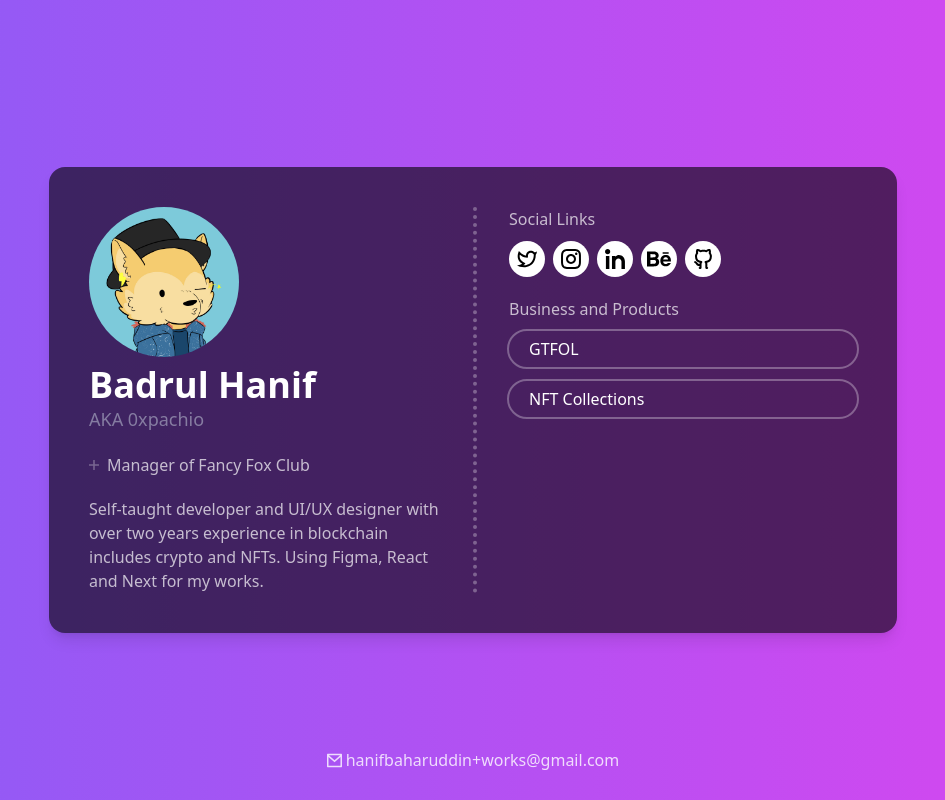
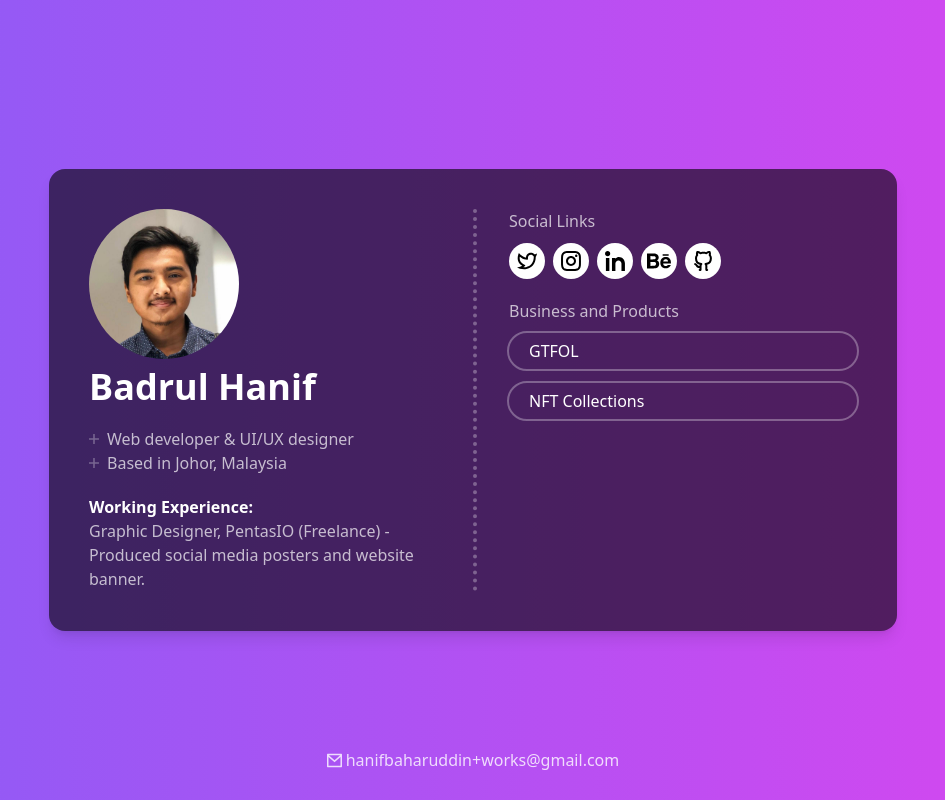
Before and after one commit to badrulhanif/my-portfolio, a Next.js app: page / in a window 1280 px wide. Shown: the whole page, without its empty margins (167-1112 px from the left). Built offline with nearby package versions, Linux system fonts and the light colour scheme.

Commit message:
Update info

```diff
--- a/components/portfolio.js
+++ b/components/portfolio.js
@@ -1,5 +1,5 @@
 import Image from "next/image";
-import profileImage from "../public/Images/Mrpachio.png";
+import profileImage from "../public/Images/badrulhanif.png";
 import SocialLink from "./social-links";
 import BusinessAndPortfolio from "./business-and-portfolio";
 import Mail from "../components/icons/mail";
@@ -33,17 +33,20 @@ function Portfolio() {
             <h1 className="flex justify-center pt-2 font-sans text-4xl font-semibold md:justify-start">
               Badrul Hanif
             </h1>
-            <h3 className="flex justify-center md:justify-start pb-5 text-lg font-medium text-slate-300/[0.5]">
-              AKA 0xpachio
-            </h3>
+            <div className="flex items-center gap-2 pt-5 text-white/[0.7]">
+              <Plus /> Web developer & UI/UX designer
+            </div>
             <div className="flex items-center gap-2 pb-5 text-white/[0.7]">
-              <Plus /> Manager of Fancy Fox Club
+              <Plus /> Based in Johor, Malaysia
             </div>
-            <p className="flex justify-center md:justify-start text-center md:text-left text-white/[0.7]">
-              Self-taught developer and UI/UX designer with over two years
-              experience in blockchain includes crypto and NFTs. Using Figma,
-              React and Next for my works.
+            <p className="flex justify-center font-bold text-center text-white md:justify-start md:text-left">
+              Working Experience:
             </p>
+            <ul>
+            <li className="flex justify-center md:justify-start text-center md:text-left text-white/[0.7]">
+              Graphic Designer, PentasIO (Freelance) - Produced social media posters and website banner.
+            </li>
+            </ul>
           </div>
           <div className="w-full pl-0 mt-5 md:mt-0 md:pl-8 md:w-1/2">
             <h3 className="flex justify-center md:justify-start text-white/[0.7]">
```
Also changed, not shown: public/Images/Mrpachio.png (deleted), public/Images/badrulhanif.png (added).
